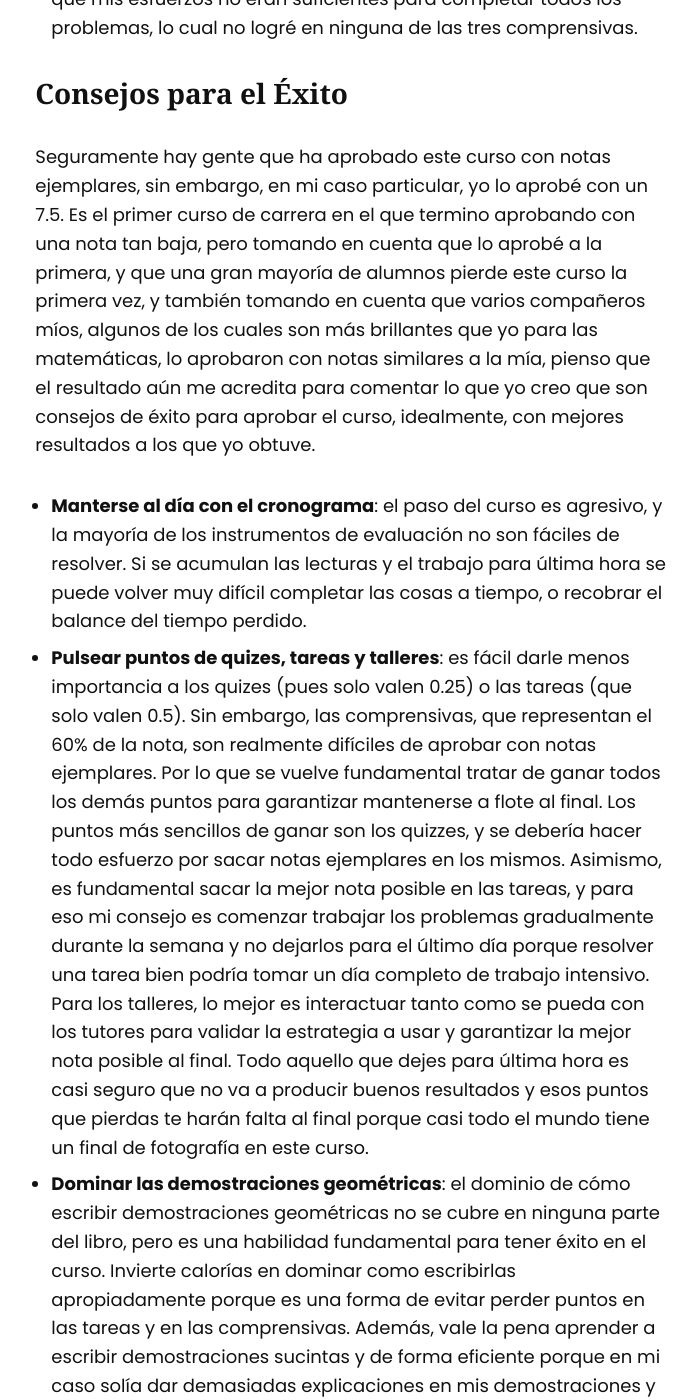
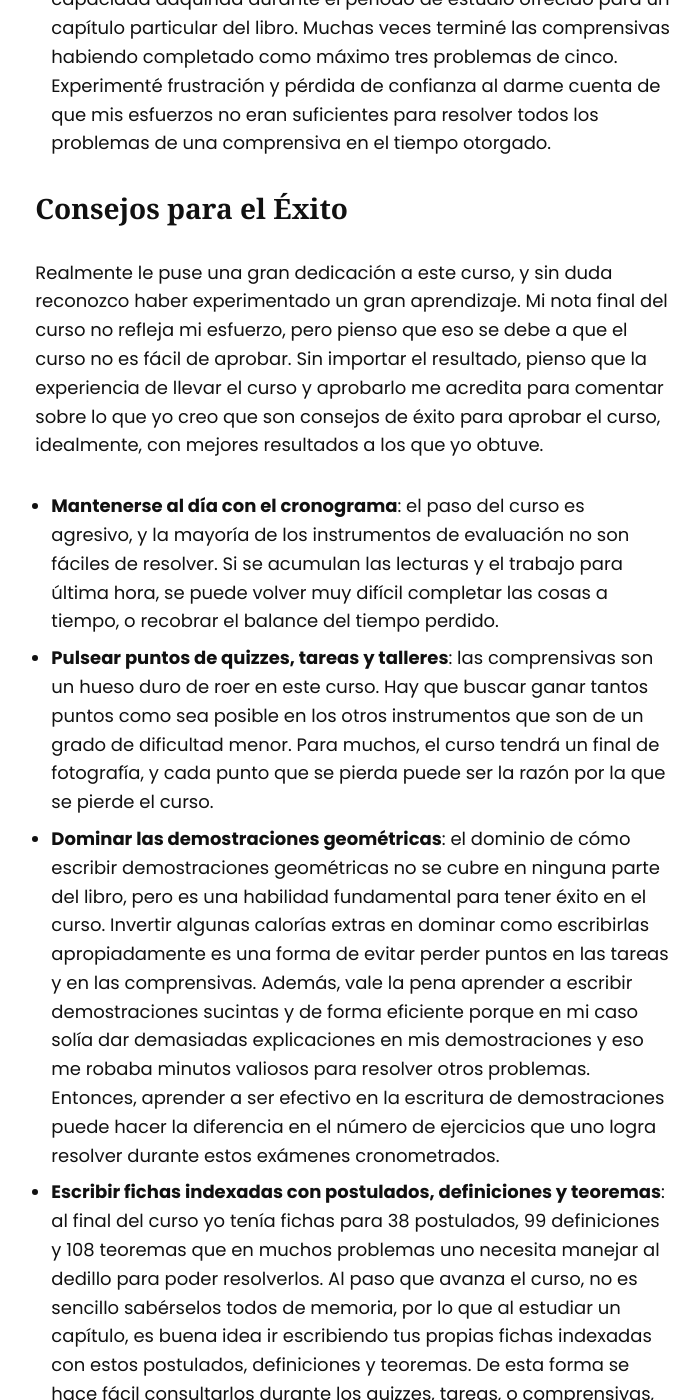
Before and after one commit to asoesem/asoesem.github.io, a Jekyll site: the page built from _posts/2024-01-04-geometria-euclidea-1.md, in a window 1280 px wide and 1400 px high, scrolled down 6081 px. Shown: the whole window, without its empty margins (454-1154 px from the left). Built offline with Jekyll 4.4.1, drawn with Linux system fonts in a browser that asks for light colours; some of the changed text lies outside the part shown.

Commit message:
Termina la escribir la entrada de Geometría Eunclidea I

```diff
--- a/_posts/2024-01-01-geometria-euclidea-1.md
+++ b/_posts/2024-01-04-geometria-euclidea-1.md
@@ -66,10 +66,10 @@
 
 Haz clic en los enlaces proporcionados para ver solucionarios y ejemplos de los instrumentos en cuestión. Los enlaces apuntan a recursos en el OneDrive de la UNED, así que necesitarás ingresar con tu cuenta institucional para tener acceso a estos recursos.
 
-* **Los quizzes** son lo que, usualmente, llamamos "actividad en plataforma", y que son preguntas con selección de respuesta única. Con frencuencia, los quizzes comprueban que se ha leído y comprendido el material de un capítulo del libro.
+* **Los quizzes** son lo que, usualmente, llamamos "actividad en plataforma", y que son preguntas con selección de respuesta única. Con frecuencia, los quizzes comprueban que se ha leído y comprendido el material de un capítulo del libro.
 * **Los talleres** consistieron en escribir un taller para estudiantes de secundaria aplicando alguno de los conceptos estudiados en alguno de los módulos bajo estudio.
-* **La tareas** son un instrumento muy similar a una comprensiva, con cinco o seis problemas a resolver, solo que se concede una semana de tiempo para entregala.
-* **Las comprensivas** son examenes cronometrados que usualmente contienen cinco problemas del material correspondiente a una unidad de estudio y que se realizan en un día sábado de 6 AM a 12 PM.
+* **Las tareas** son un instrumento muy similar a una comprensiva, con cinco o seis problemas a resolver, solo que se concede una semana de tiempo para entregarla. Algunos problemas pueden tener grados de dificultad alto, así que es bueno comenzarlas tan pronto como sea posible.
+* **Las comprensivas** son exámenes cronometrados que usualmente contienen cinco problemas del material correspondiente a una unidad de estudio y que se realizan en un día sábado de 6 AM a 12 PM. A menudo los problemas son adaptaciones de problemas de olimpiadas matemáticas, entonces, usualmente, no son problemas sencillos de resolver
 
 ## Prerrequisitos y Nivel de Dificultad
 
@@ -84,31 +84,61 @@
 
 En mi experiencia, los siguientes fueron los aspectos más retadores del curso
 
-* **Demanda de trabajo**: el curso tiene un alto número de instrumentos de evaluación y, por lo general, en mi agenda semanal siempre habían al menos dos objetivos simultáneos. Lo más común es tener que cubrir a profundidad el material de un capítulo del libro, prepararse para el quiz que cierra los viernes por la noche y al mismo tiempo avanzar los problemas de alguna tarea o taller, todo al mismo tiempo.
+* **Demanda de trabajo**: el curso tiene un alto número de instrumentos de evaluación y, por lo general, en mi agenda semanal siempre había al menos dos objetivos simultáneos del curso en los que tenía que trabajar. Lo más común es tener que cubrir en profundidad el material de un capítulo del libro, prepararse para el quiz que cierra los viernes por la noche y al mismo tiempo avanzar los problemas de alguna tarea o taller, todo al mismo tiempo.
 * **Nivel de dificultad**: los problemas, tanto en las tareas como en las comprensivas, no son fáciles de resolver. Según entiendo, muchos son adaptaciones de problemas de olimpiadas matemáticas. En mi caso personal, resolver un solo problema podría tomarme entre dos y tres horas. Por eso, aprobar las comprensivas con buenas notas no es sencillo, y para aprobar las tareas con buenas notas no se pueden dejar las cosas para último minuto.
-* **Nivel de ambigüedad**: particularmente los talleres tienen instrucciones un poco ambigüas. Los tutores proporcionan montones de información, pero ni un solo ejemplo del tipo de documento que esperan recibir. Es difícil sacar una nota perfecta a pesar de los esfuerzos realizados, porque el tutor siempre puede apuntar a algún aspecto que no se hizo a la altura de sus expectativas en el documento final.
-* **Vacíos curriculares**: existen alguna habilidades matemáticas y conocimientos que parecen fundamentales para tener éxito en el curso y que, por desgracia, no se introducen apropiadamente al iniciar el curso y que pueden perjudicar al estudiante. Por ejemplo, el programa no cubre formalmente la habilidad de realizar demostraciones, ni introduce algunos conceptos básicos de lógica proposicional y teoría de conjuntos. Llenar estos vacíos require dedicar esfuerzo adicional a un curso que ya de por sí es demandante. Adicionalmente, mientras se alcanza un domino de estas habilidades es fácil perder puntos en las tareas y comprensivas por errores relacionados con estos temas.
-* **Frustración y pérdida de confianza**: en muchas ocasiones sentí que el nivel de dificultad de las comprensivas estaba más allá de mi capacidad adquirida durante el periodo de estudio ofrecido para un capítulo particular del libro. Muchas veces terminé las comprensivas habiendo completado como máximo tres problemas de cinco. Experimenté frustración y pérdida de confianza al darme cuenta que mis esfuerzos no eran suficientes para completar todos los problemas, lo cual no logré en ninguna de las tres comprensivas.
+* **Nivel de ambigüedad**: particularmente los talleres tienen instrucciones un poco ambiguas. Los tutores proporcionan montones de información, pero ni un solo ejemplo del tipo de documento que esperan recibir. Es difícil sacar una nota perfecta a pesar de los esfuerzos realizados, porque el tutor siempre puede apuntar a algún aspecto que no se hizo a la altura de sus expectativas en el documento final.
+* **Vacíos curriculares**: existen algunas habilidades matemáticas y conocimientos que parecen fundamentales para tener éxito en el curso y que, por desgracia, no se introducen apropiadamente al iniciar el curso y que pueden perjudicar al estudiante. Por ejemplo, el programa no cubre formalmente la habilidad de realizar demostraciones, ni introduce algunos conceptos básicos de lógica proposicional y teoría de conjuntos. Llenar estos vacíos requiere dedicar esfuerzo adicional en un curso que ya de por sí es demandante. Adicionalmente, mientras se alcanza un dominio de estas habilidades, es fácil perder puntos en las tareas y comprensivas por errores relacionados con estos temas.
+* **Frustración y pérdida de confianza**: en muchas ocasiones sentí que el nivel de dificultad de las comprensivas estaba más allá de mi capacidad adquirida durante el periodo de estudio ofrecido para un capítulo particular del libro. Muchas veces terminé las comprensivas habiendo completado como máximo tres problemas de cinco. Experimenté frustración y pérdida de confianza al darme cuenta de que mis esfuerzos no eran suficientes para resolver todos los problemas de una comprensiva en el tiempo otorgado.
 
 ## Consejos para el Éxito
 
-Seguramente hay gente que ha aprobado este curso con notas ejemplares, sin embargo, en mi caso particular, yo lo aprobé con un 7.5.
-Es el primer curso de carrera en el que termino aprobando con una nota tan baja, pero tomando en cuenta que lo aprobé a la primera, y que una gran mayoría de alumnos pierde este curso la primera vez, y también tomando en cuenta que varios compañeros míos, algunos de los cuales son más brillantes que yo para las matemáticas, lo aprobaron con notas similares a la mía, pienso que el resultado aún me acredita para comentar lo que yo creo que son consejos de éxito para aprobar el curso, idealmente, con mejores resultados a los que yo obtuve.
+Realmente le puse una gran dedicación a este curso, y sin duda reconozco haber experimentado un gran aprendizaje. Mi nota final del curso no refleja mi esfuerzo, pero pienso que eso se debe a que el curso no es fácil de aprobar.
+Sin importar el resultado, pienso que la experiencia de llevar el curso y aprobarlo me acredita para comentar sobre lo que yo creo que son consejos de éxito para aprobar el curso, idealmente, con mejores resultados a los que yo obtuve.
 
-* **Manterse al día con el cronograma**: el paso del curso es agresivo, y la mayoría de los instrumentos de evaluación no son fáciles de resolver. Si se acumulan las lecturas y el trabajo para última hora se puede volver muy difícil completar las cosas a tiempo, o recobrar el balance del tiempo perdido.
-* **Pulsear puntos de quizes, tareas y talleres**: es fácil darle menos importancia a los quizes (pues solo valen 0.25) o las tareas (que solo valen 0.5). Sin embargo, las comprensivas, que representan el 60% de la nota, son realmente difíciles de aprobar con notas ejemplares. Por lo que se vuelve fundamental tratar de ganar todos los demás puntos para garantizar mantenerse a flote al final. Los puntos más sencillos de ganar son los quizzes, y se debería hacer todo esfuerzo por sacar notas ejemplares en los mismos. Asimismo, es fundamental sacar la mejor nota posible en las tareas, y para eso mi consejo es comenzar trabajar los problemas gradualmente durante la semana y no dejarlos para el último día porque resolver una tarea bien podría tomar un día completo de trabajo intensivo. Para los talleres, lo mejor es interactuar tanto como se pueda con los tutores para validar la estrategia a usar y garantizar la mejor nota posible al final. Todo aquello que dejes para última hora es casi seguro que no va a producir buenos resultados y esos puntos que pierdas te harán falta al final porque casi todo el mundo tiene un final de fotografía en este curso.
-* **Dominar las demostraciones geométricas**: el dominio de cómo escribir demostraciones geométricas no se cubre en ninguna parte del libro, pero es una habilidad fundamental para tener éxito en el curso. Invierte calorías en dominar como escribirlas apropiadamente porque es una forma de evitar perder puntos en las tareas y en las comprensivas. Además, vale la pena aprender a escribir demostraciones sucintas y de forma eficiente porque en mi caso solía dar demasiadas explicaciones en mis demostraciones y eso me robaba minutos valiosos para resolver otros problemas. Entonces, aprender a ser efectivo en la escritura de demostraciones puede hacer la diferencia en el número de ejercicios que uno logra resolver durante estos exámenes cronometrados.
-* **Escribir fichas indexadas con postulados, definiciones y teoremas**: al final del curso yo tenía fichas para 38 postulados, 99 definiciones y 108 teoremas que en muchos problemas uno necesita manejar al dedillo para poder resolverlos. Al paso que avanza el curso no sencillo saberselos todos de memoria, por lo que al estudiar un capítulo, es buena idea ir escribiendo tus propias fichas indexadas con estos postulados, definiciones y teoremas. De esta forma se hace fácil consultarlos durante los quizzes, tareas, o comprensivas en vez de andar buscando como loco en cual página del libro está ese teorema fundamental que uno necesita aplicar para completar un ejercicio. Algunos teoremas están relacionados entre sí, y el libro no hace un gran trabajo de enseñarlos de una manera que haga fácil su aprendizaje. Al escribir las notas siempre se pueden optimizar para agrupar teoremas relacionados en una misma ficha.
+* **Mantenerse al día con el cronograma**: el paso del curso es agresivo, y la mayoría de los instrumentos de evaluación no son fáciles de resolver. Si se acumulan las lecturas y el trabajo para última hora, se puede volver muy difícil completar las cosas a tiempo, o recobrar el balance del tiempo perdido.
+* **Pulsear puntos de quizzes, tareas y talleres**: las comprensivas son un hueso duro de roer en este curso. Hay que buscar ganar tantos puntos como sea posible en los otros instrumentos que son de un grado de dificultad menor. Para muchos, el curso tendrá un final de fotografía, y cada punto que se pierda puede ser la razón por la que se pierde el curso.
+* **Dominar las demostraciones geométricas**: el dominio de cómo escribir demostraciones geométricas no se cubre en ninguna parte del libro, pero es una habilidad fundamental para tener éxito en el curso. Invertir algunas calorías extras en dominar como escribirlas apropiadamente es una forma de evitar perder puntos en las tareas y en las comprensivas. Además, vale la pena aprender a escribir demostraciones sucintas y de forma eficiente porque en mi caso solía dar demasiadas explicaciones en mis demostraciones y eso me robaba minutos valiosos para resolver otros problemas. Entonces, aprender a ser efectivo en la escritura de demostraciones puede hacer la diferencia en el número de ejercicios que uno logra resolver durante estos exámenes cronometrados.
+* **Escribir fichas indexadas con postulados, definiciones y teoremas**: al final del curso yo tenía fichas para 38 postulados, 99 definiciones y 108 teoremas que en muchos problemas uno necesita manejar al dedillo para poder resolverlos. Al paso que avanza el curso, no es sencillo sabérselos todos de memoria, por lo que al estudiar un capítulo, es buena idea ir escribiendo tus propias fichas indexadas con estos postulados, definiciones y teoremas. De esta forma se hace fácil consultarlos durante los quizzes, tareas, o comprensivas, en vez de andar buscando como loco en cuál página del libro está ese teorema fundamental que uno necesita aplicar para completar un ejercicio. Algunos teoremas están relacionados entre sí, y el libro no hace un gran trabajo de enseñarlos de una manera ordenada que haga fácil su aprendizaje. Al escribir las notas, siempre se puede optimizar su organización para agrupar teoremas relacionados en una misma ficha.
 
 ## Otros Libros Recomendados
 
-## Experiencia Personal de Aprendizaje
+* [Introducción a la Geometría Euclídea][59] de Teodora Tsijli Angelaki y Manuel Murillo Tsijli.
+En español, es la mejor alternativa a la UDM que encontré.  Este libro se puede comprar, tanto físico como en formato digital, en la página de la Editorial del Tecnológico de Costa Rica. Si lo compras físico, la editorial se encarga de enviarlo a la puerta de la casa.
+Este libro cubre todo el mismo material que la UDM y, para mi gusto,  en muchos aspectos es superior a la UDM. Así que vale la pena tenerlo disponible, incluso si solo es para referencia o para obra de consulta adicional.
+* [A First Course in Geometry][58] de Edward T. Walsh se puede adquirir tanto en formato físico como digital en la página del editorial Dover Books.
+Este libro cubre todo el mismo material que la UDM pero de una forma magistralmente superior, en explicaciones, ejemplos y ejercicios. Para mi gusto, esta es la mejor obra para prepararse para tener éxito en este curso.
 
 ## Otros Solucionarios
 
-## Otras Herrmientas
+A continuación algunos solucionarios adicionales de ediciones anteriores del curso.
 
-## Videos de Soporte Adicional
+| Instrumento          | Edición  |
+|----------------------|----------|
+| [Tarea 1][60]        | 2022-III |
+| [Tarea 2][61]        | 2022-III |
+| [Tarea 3][62]        | 2022-III |
+| [Comprensiva 1][63]  | 2022-III |
+| [Comprensiva 2][64]  | 2022-III |
+| [Comprensiva 3][65]  | 2022-III |
+
+## Otras Herramientas
+
+Las siguientes herramientas tecnológicas pueden resultar útiles:
+
+* [Geogebra][66]: lo utilicé muchas veces para diagramar la hipótesis de problemas que deseaba estudiar a mayor profundidad o simplemente para comprobar si mis deducciones eran correctas. La diagramación de algunos problemas puede ser intricada y se requiere tener mucho cuidado a fin de asegurarse que el diagrama efectivamente es una representación real de las hipótesis del problema bajo estudio. Consideren, por ejemplo, [este diagrama][68] que desarrollé para uno de los problemas.
+* [Symbolab][67]: tienen una calculadora geométrica que permite ingresar las hipótesis de un problema y hace un esfuerzo por demostrar la tesis. Honestamente, solo logré hacerlo funcionar para problemas relativamente sencillos, pero en algunas ocasiones me ayudó a descubrir deducciones útiles.
+
+## Si Deseo Llevar el Curso
+
+Si deseas llevar el curso de Geometría Euclídea I (03420), te recomiendo que vistes los siguientes enlaces:
+
+* [Orientaciones Académicas][34]: para ver el programa del curso.
+* [Oferta Anual de Asignatura][35]: para comprobar disponibilidad del curso.
+* [Formulario de Autorización de Matrículas][28]: para solicitar que se te habilite el curso para matrícula.
+
+## Material Adicional
+
+El siguiente es material adicional que los tutores hicieron disponible en la plataforma virtual para que los estudiantes pudiéramos estudiar algunos temas a mayor profundidad.
 
 * [Geometría Euclídea][1]
 * [Historia de la Geometría][2]
@@ -147,9 +177,11 @@
 * [Teorema de Pitágoras - Demostración con Semejanza de Triángulos][35]
 * [Teorema de Pitágoras y Triángulos Especiales][36]
 * [Triángulos en el Círculo][37]
-* [Ejericio de Círculos][38]
+* [Ejercicio de Círculos][38]
 * [Ejercicios Básicos de Circunferencia][39]
 * [Ejercicio de Demostración Geométrica sobre Rectas y Segmentos][40]
+
+¿Que hay de ti? ¿Cómo fue tu experiencia llevando el curso? ¿Tienes alguna anécdota o referencia valiosa que te gustaría compartir? Déjanos tus comentarios para enriquecer esta entrada del blog.
 
 [1]:https://multimedia.uned.ac.cr/pem/geometria_euclidea/index.html
 [2]:https://euclides.org/articulos/historia-de-la-geometria/
@@ -208,3 +240,14 @@
 [55]:https://editorial.uned.ac.cr/book/U07483
 [56]:https://libreriavirtual.uned.ac.cr/LibreriaVirtual/SitioLibreriaVirtual/PageDetalleLibro.aspx?Page=2&index=U07483
 [57]:https://www.uned.ac.cr/ecen/ensenanza-de-la-matematica
+[58]:https://store.doverpublications.com/0486780201.html
+[59]:https://www.tec.ac.cr/introduccion-geometria-euclidea
+[60]:https://unedcr-my.sharepoint.com/:b:/g/personal/jordy_morales_uned_cr/EcI_pc2dNwdKrmGuE40_EF4BAEppuYvetNf47W_sxXGH2A?e=Pwp81J
+[61]:https://unedcr-my.sharepoint.com/:b:/g/personal/jordy_morales_uned_cr/EQeZg8-MEu9KobzQqbh0l6YB8Jj96e5FjSTGqO_Umg4rzA?e=z6U3Zb
+[62]:https://unedcr-my.sharepoint.com/:b:/g/personal/jordy_morales_uned_cr/EXXzJoWNC9lMkGnWTjtiHBABc5hIqkrOb-UjRILciiDUHg?e=5tS7PQ
+[63]:https://unedcr-my.sharepoint.com/:b:/g/personal/jordy_morales_uned_cr/ESeUy6uyqPNOjKYNg7ygXXgB5xrEgidFb27VhAjreteq8Q?e=9XePuL
+[64]:https://unedcr-my.sharepoint.com/:b:/g/personal/jordy_morales_uned_cr/Ef1jD1UcuaFGhh4NBrpLFcMBgMySKeaGfM6Apr6pU4waEQ?e=7louAa
+[65]:https://unedcr-my.sharepoint.com/:b:/g/personal/jordy_morales_uned_cr/EavnogtEZqlFmva4FI2ouN4BmhnQf6wX2Jp6gIzGW_VUgw?e=ji38PN
+[66]:https://www.geogebra.org/calculator
+[67]:https://es.symbolab.com/geometry-calculator
+[68]:https://www.geogebra.org/calculator/tjyryahc
```
Also changed, not shown: other parts of _posts/2024-01-04-geometria-euclidea-1.md (+7 -7 lines), _posts/2023-12-23-logica-y-teoria-de-conjuntos-rev.md (+1 -1 lines).
